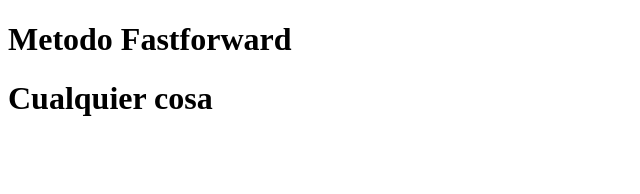
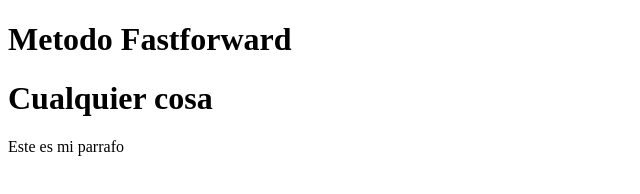
Before and after one commit to Fajoce/merge, a plain HTML site: page index.html in a window 1280 px wide. Shown: the whole page, without its empty margins (0-640 px from the left). Drawn offline with Linux system fonts and the light colour scheme.

Commit message:
agregue unp

```diff
--- a/index.html
+++ b/index.html
@@ -9,5 +9,8 @@
     <div>
       <h1> Cualquier cosa</h1>
       </div>
+    <p>
+      Este es mi parrafo
+    </p>
   </body>
 </html>
```
